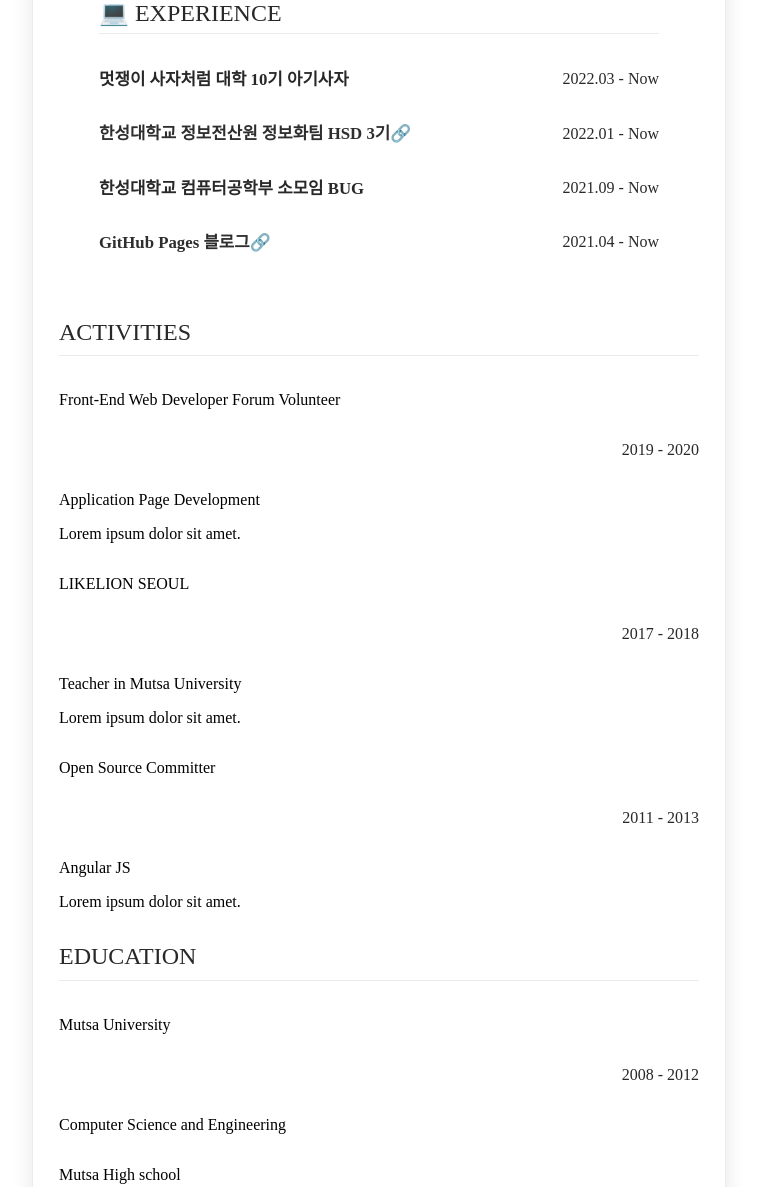
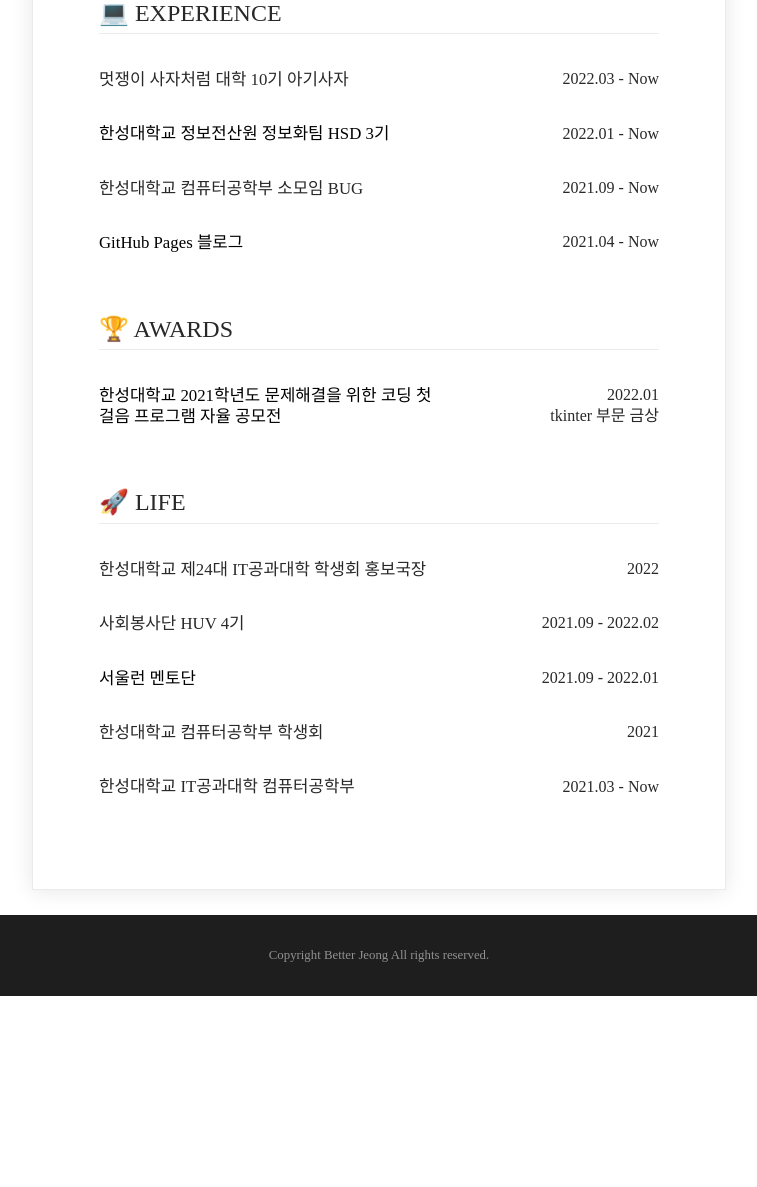
Before and after one commit to BetterJeong/codeLionStudy, a plain HTML site: page html+css/intro/index.html in a window 1280 px wide. Shown: the part 627-1814 px from the top of the page, without its empty margins (261-1018 px from the left). After the commit the page ends 1623 px from the top, so only its background shows below. Drawn offline with Linux system fonts and the light colour scheme; a web font is replaced by a local one.

Commit message:
내용 추가

```diff
--- a/html+css/intro/assets/css/about.css
+++ b/html+css/intro/assets/css/about.css
@@ -7,12 +7,13 @@
 .exper-title {
     width: 60%;
     font-size: 1.05em;
-    font-weight: bold;
     color: #282828;
     float: left;
 }
 
 .year-text{
+    font-weight: lighter;
+    text-align: right;
     font-size: 1em;
     color: #282828;
     float: right;
--- a/html+css/intro/assets/css/base.css
+++ b/html+css/intro/assets/css/base.css
@@ -56,7 +56,7 @@ a {
 }
 
 a:link {
-    color: #2E2E2E;
+    color: #000000;
     text-decoration: none;
 }
 
@@ -67,7 +67,7 @@ a:visited {
 
 a:hover {
     color: #7c7c7c;
-    text-decoration : none;
+    text-decoration: underline;
 }
 
 .float-wrap {
--- a/html+css/intro/assets/css/title.css
+++ b/html+css/intro/assets/css/title.css
@@ -21,7 +21,6 @@
     font-size: 1.05em;
     text-align: left;
     color: 	#2E2E2E;
-    font-weight: lighter;
     line-height: 1.8em;
 }
 
--- a/html+css/intro/index.html
+++ b/html+css/intro/index.html
@@ -22,10 +22,10 @@
           <td colspan="2" class="contect" width="65%">
             한성대학교 IT공과대학 모바일소프트웨어트랙 21학번<br>
             🍰 Birth. 2002.04.20<br>
-            📷 Instagram. <a href="https://www.instagram.com/_betterjeong">@_betterjeong🔗</a><br>
+            📷 Instagram. <a href="https://www.instagram.com/_betterjeong">@_betterjeong</a><br>
             ✉ Email. eunjeong43na@likelion.org<br>
-            😸 GitHub. <a href="https://github.com/BetterJeong">https://github.com/BetterJeong🔗</a><br>
-            🌳 Blog. <a href="https://betterjeong.github.io">https://betterjeong.github.io🔗</a><br>
+            😸 GitHub. <a href="https://github.com/BetterJeong">https://github.com/BetterJeong</a><br>
+            🌳 Blog. <a href="https://betterjeong.github.io">https://betterjeong.github.io</a><br>
           </td>
         </tr>
       </table>
@@ -43,7 +43,7 @@
         <p class="year-text">2022.03 - Now</p>
       </div>
       <div class="float-wrap">
-          <p class="exper-title"><a href="https://hansung.ac.kr/info/8632/subview.do">한성대학교 정보전산원 정보화팀 HSD 3기🔗</a></p>
+        <p class="exper-title"><a href="https://hansung.ac.kr/info/8632/subview.do">한성대학교 정보전산원 정보화팀 HSD 3기</a></p>
         <p class="year-text">2022.01 - Now</p>
       </div>
       <div class="float-wrap">
@@ -51,58 +51,39 @@
         <p class="year-text">2021.09 - Now</p>
       </div>
       <div class="float-wrap">
-            <p class="exper-title"><a href="https://betterjeong.github.io/">GitHub Pages 블로그🔗</a></p>
+        <p class="exper-title"><a href="https://betterjeong.github.io/">GitHub Pages 블로그</a></p>
         <p class="year-text">2021.04 - Now</p>
       </div>
     </section>
-      <section>
-        <h2>ACTIVITIES</h2>
+    <section class="about-text">
+      <h2 class="subtitle">🏆 AWARDS</h2>
       <div class="float-wrap">
-          <p class="title-text">Front-End Web Developer Forum Volunteer</p>
-          <p class="year-text">2019 - 2020</p>
+        <p class="exper-title"><a href="https://betterjeong.github.io/python/21123101/">한성대학교 2021학년도 문제해결을 위한 코딩 첫걸음 프로그램 자율 공모전</a></p>
+        <p class="year-text">2022.01<br>tkinter 부문 금상</p>
       </div>
-        <p class="desc-text">Application Page Development</p>
-        <p class="desc-subtext">Lorem ipsum dolor sit amet.</p>
+    </section>
+    <section class="about-text">
+      <h2 class="subtitle">🚀 LIFE</h2>
       <div class="float-wrap">
-          <p class="title-text">LIKELION SEOUL</p>
-          <p class="year-text">2017 - 2018</p>
+        <p class="exper-title">한성대학교 제24대 IT공과대학 학생회 홍보국장</p>
+        <p class="year-text">2022</p>
       </div>
-        <p class="desc-text">Teacher in Mutsa University</p>
-        <p class="desc-subtext">Lorem ipsum dolor sit amet.</p>
       <div class="float-wrap">
-          <p class="title-text">Open Source Committer</p>
-          <p class="year-text">2011 - 2013</p>
+        <p class="exper-title">사회봉사단 HUV 4기</p>
+        <p class="year-text">2021.09 - 2022.02</p>
       </div>
-        <p class="desc-text">Angular JS</p>
-        <p class="desc-subtext">Lorem ipsum dolor sit amet.</p>
-    </section>
-
-    <section>
-        <h2>EDUCATION</h2>
       <div class="float-wrap">
-            <p class="title-text">Mutsa University</p>
-            <p class="year-text">2008 - 2012</p>
+        <p class="exper-title"><a href="https://betterjeong.github.io/diary/22031601/">서울런 멘토단</a></p>
+        <p class="year-text">2021.09 - 2022.01</p>
       </div>
-        <p class="desc-text">Computer Science and Engineering</p>
       <div class="float-wrap">
-            <p class="title-text">Mutsa High school</p>
-            <p class="year-text">2006 - 2008</p>
+        <p class="exper-title">한성대학교 컴퓨터공학부 학생회</p>
+        <p class="year-text">2021</p>
       </div>
-        <p class="desc-text">Visual Communication Design</p>
       <div class="float-wrap">
-            <p class="title-text">Online Programming Academy</p>
-            <p class="year-text">2006 - 2007</p>
+        <p class="exper-title">한성대학교 IT공과대학 컴퓨터공학부</p>
+        <p class="year-text">2021.03 - Now</p>
       </div>
-        <p class="desc-text">Python Course</p>
-    </section>
-
-    <section>
-      <h2>AWARDS</h2>
-      <div class="float-wrap">
-        <p class="title-text">LIKELION SEOUL</p>
-        <p class="year-text">2018</p>
-      </div>
-      <p class="desc-text">Best Developer Award</p>
     </section>
   </div>
   <footer>
```
Lines whose indentation alone changed are shown as unchanged.
